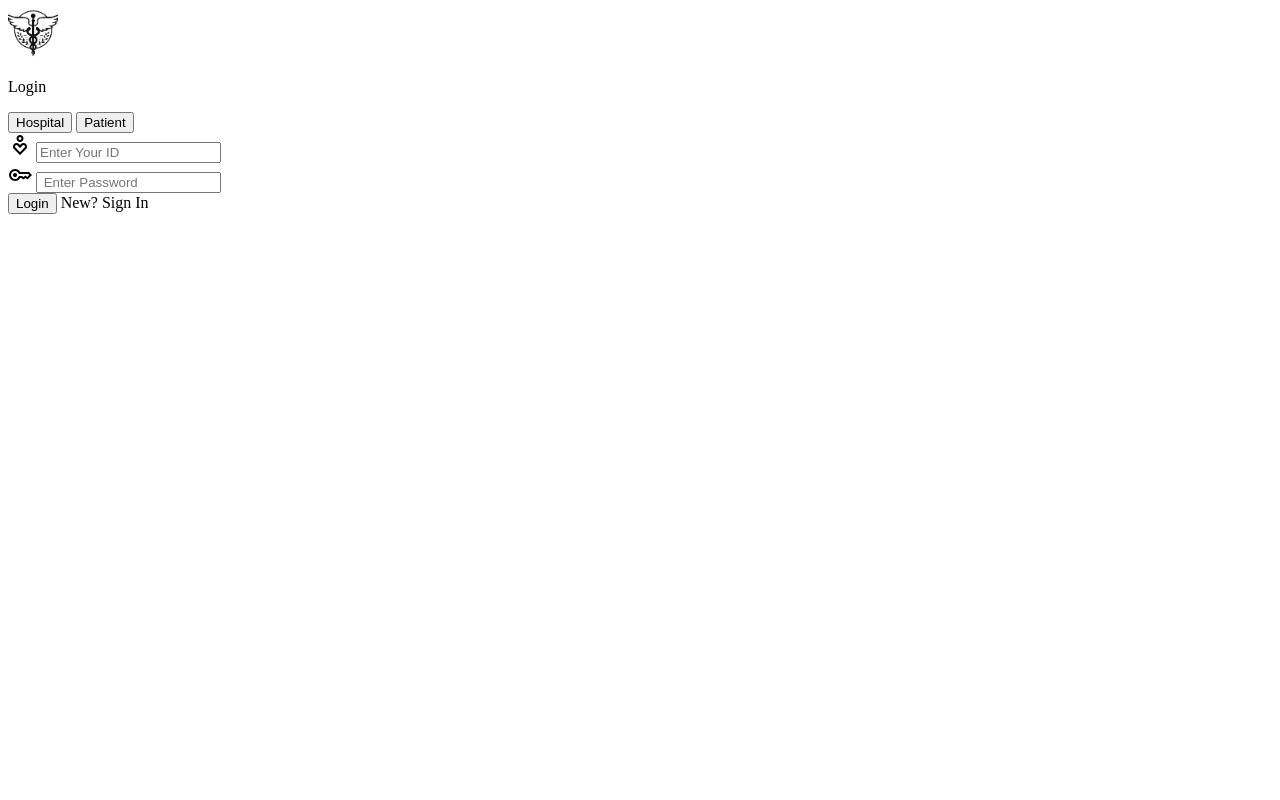
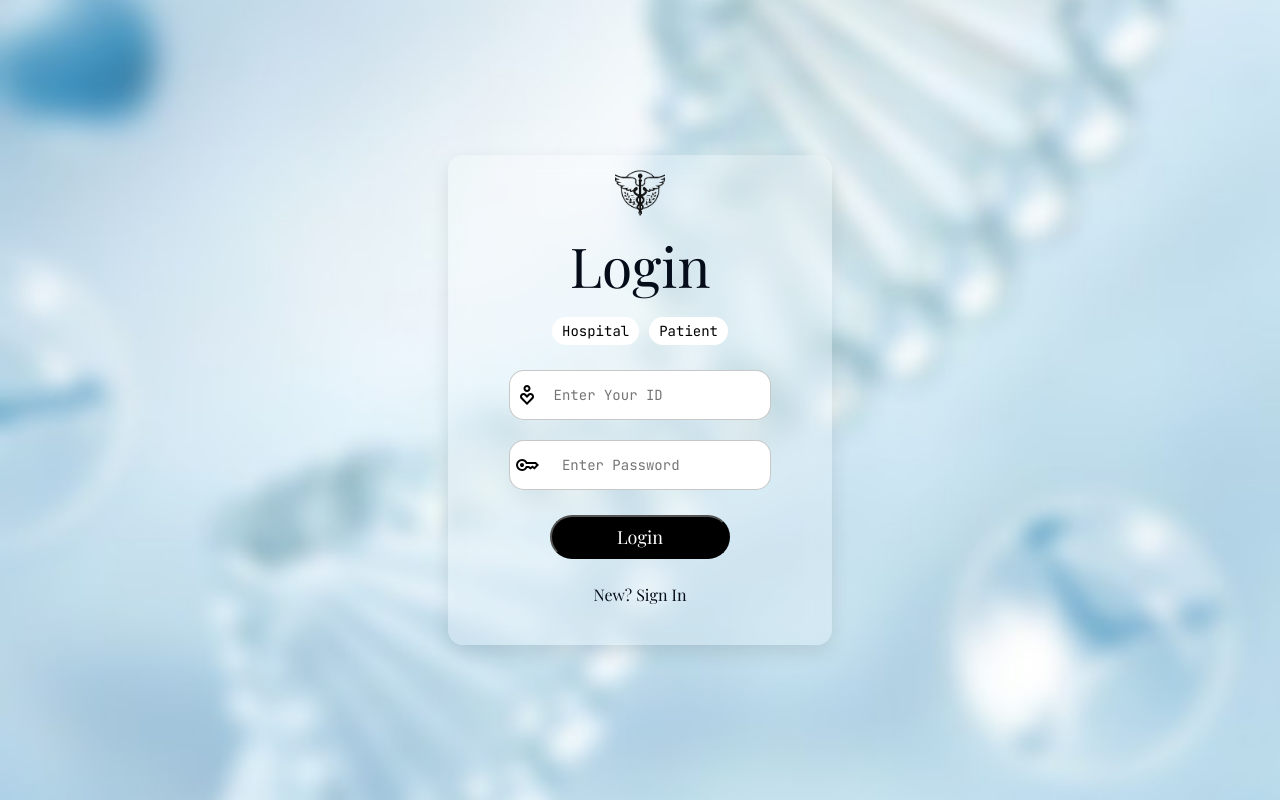
Before and after one commit to SajalRawat/Graphica-Deploy, a plain HTML site: page login.html in a window 1280 px wide. Drawn offline with nearby package versions, Linux system fonts and the light colour scheme; the site is published under a folder, as on GitHub Pages, so addresses that start at the root find nothing; a web font is replaced by a local one.

Commit message:
fix: correct stylesheet path in login.html

```diff
--- a/login.html
+++ b/login.html
@@ -4,7 +4,7 @@
     <meta charset="UTF-8">
     <meta name="viewport" content="width=device-width, initial-scale=1.0">
     <title>Document</title>
-    <link rel="stylesheet" href="/public/styles/login.css">
+    <link rel="stylesheet" href="./public/styles/login.css">
 </head>
 <body>
 
```
